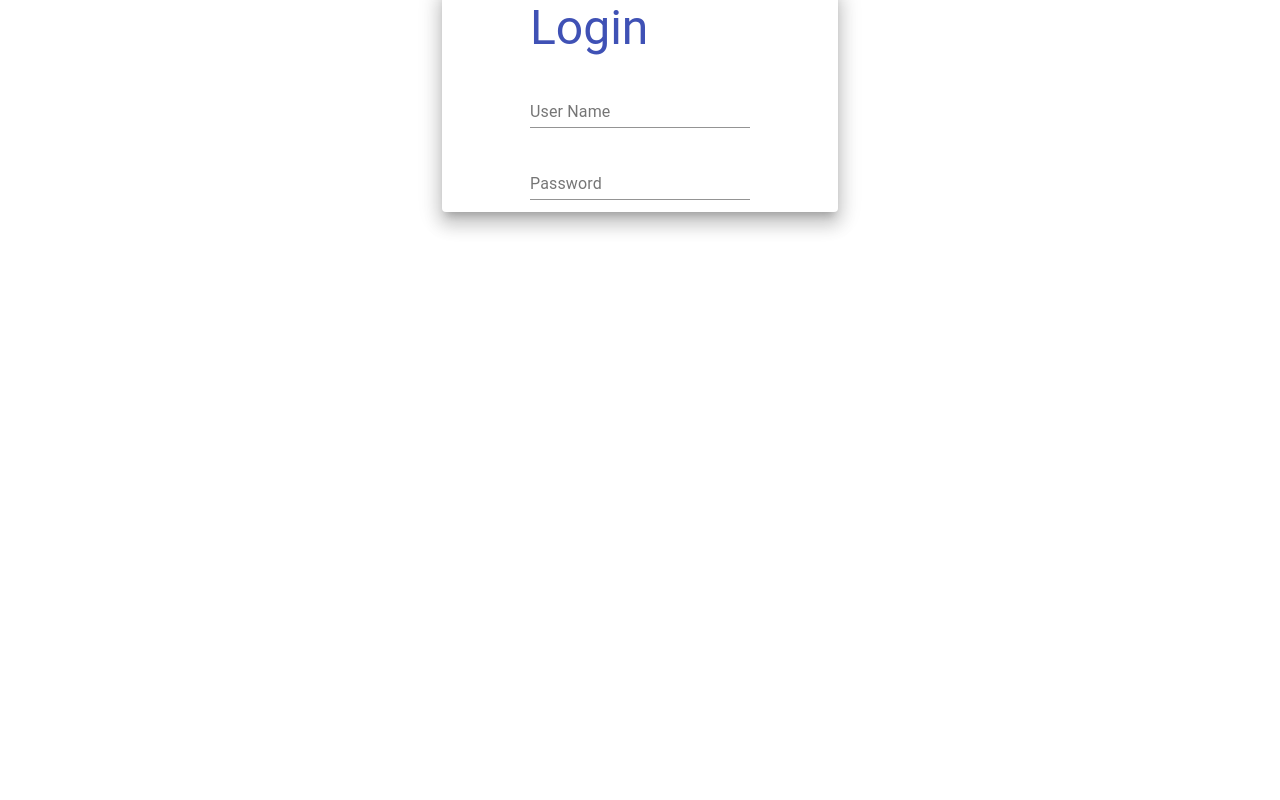
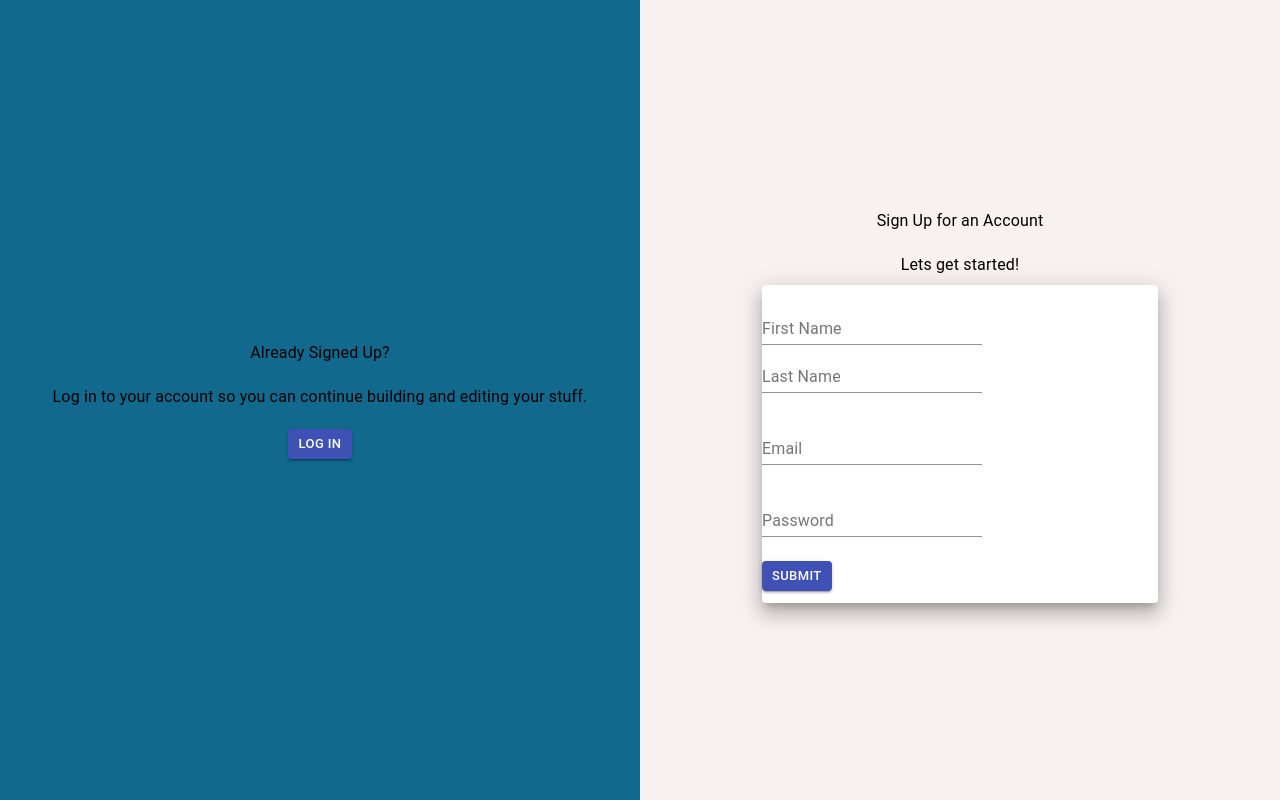
Before and after one commit to Gaganok/NormalniReactProject, a React (Create React App) app: page / in a window 1280 px wide. Built offline with nearby package versions, Linux system fonts and the light colour scheme.

Commit message:
initial login page mockup

```diff
--- a/package.json
+++ b/package.json
@@ -11,8 +11,10 @@
     "@types/node": "^14.14.31",
     "@types/react": "^17.0.2",
     "@types/react-dom": "^17.0.1",
+    "node-sass": "^5.0.0",
     "react": "^17.0.1",
     "react-dom": "^17.0.1",
+    "react-router-dom": "^5.2.0",
     "react-scripts": "4.0.3",
     "web-vitals": "^1.0.1"
   },
--- /dev/null
+++ b/src/component/authorization/RegistrationForm.tsx
@@ -0,0 +1,36 @@
+import React from 'react'
+import { Button, Container, Grid, Input, InputProps, Paper, TextField, Typography } from '@material-ui/core';
+
+
+export default () => {
+
+    return(
+        <div>
+            <Container maxWidth="xs">
+                <Paper elevation={12}>
+                    <Grid container alignContent='center' spacing={3} alignItems="flex-start" direction="column" >
+                        <Grid item>
+                            <TextField id="first_name" label="First Name" />
+                            <TextField id="last_name" label="Last Name" />
+                        </Grid>
+
+                        <Grid item >
+                            <TextField id="email" label="Email" type='email' />
+                        </Grid>
+
+                        <Grid item >
+                            <TextField id="password" label="Password" type='password' />
+                        </Grid>
+
+                        <Grid item >
+                            <Button
+                                variant="contained"
+                                size='small'
+                                color='primary'>Submit</Button>
+                        </Grid>
+                    </Grid>
+                </Paper>
+            </Container>
+        </div>
+    )
+}
--- a/src/index.js
+++ b/src/index.js
@@ -2,12 +2,12 @@ import React from 'react';
 import ReactDOM from 'react-dom';
 import './index.css';
 import App from './App';
-import Page from './page/Page'
+import LoginPage from './page/LoginPage/Index'
 
 ReactDOM.render(
   <React.StrictMode>
     <App />
-    <Page/>
+    <LoginPage/>
   </React.StrictMode>,
   document.getElementById('root')
 );
--- /dev/null
+++ b/src/page/LoginPage/Index.tsx
@@ -0,0 +1,76 @@
+import { Button, Container, TextField, Typography } from '@material-ui/core'
+import React from 'react'
+import RegistrationForm from '../../component/authorization/RegistrationForm'
+import './style.scss'
+
+type LoginProps = {
+
+}
+
+const LoginPage: React.FunctionComponent<LoginProps>  = ({}: LoginProps) =>{
+    return(
+        <div className='login_page'>
+            <div className='left'>
+                <Typography>
+                    Already Signed Up?
+                </Typography>
+
+                <Typography>
+                    Log in to your account so you can continue
+                    building and editing your stuff.
+                </Typography>
+
+                <Button
+                    variant="contained"
+                    size='small'
+                    color='primary'>
+                    Log In
+                </Button>
+            </div>
+
+            <div className='right'>
+                <Typography>
+                    Sign Up for an Account
+                </Typography>
+
+                <Typography>
+                    Lets get started!
+                </Typography>
+
+
+                <RegistrationForm/>
+
+            </div>
+        </div>
+    )
+}
+
+export default LoginPage;
+
+// {
+//     /*
+//     LeftSide:{
+//         <Typography Title>Already Signed Up </Typography>
+//         <Typography Captcha> ... </Typography>
+//         <Button>Log In</Button>
+//     }
+//     RightSide:{
+//         <Typography Title>Sign Up for an Account</Typography>
+//         <Typography Captcha>...</Typography>
+//         <RegistrationForm> {
+//             firsname surname
+//             username
+//             email
+//             password
+//             accept term and condition
+//             <Button>
+//         }
+//         <GoogleFacebookTwitter>
+
+
+//         <Button>Log In</Button>
+//     }
+
+
+//     */
+// }
--- /dev/null
+++ b/src/page/LoginPage/style.scss
@@ -0,0 +1,38 @@
+
+.login_page{
+
+    display: flex;
+    align-items: center;
+
+    .left{
+        width: 50%;
+        min-height: 100vh;
+        background-color: #11698e;
+
+        display: flex;
+        flex-direction: column;
+        align-items: center;
+        justify-content: center;
+
+        >*{
+            margin: 10px 0;
+        }
+    }
+
+    .right{
+        width: 50%;
+        min-height: 100vh;
+        background-color: #f8f1f1;
+
+
+        display: flex;
+        flex-direction: column;
+        align-items: center;
+        justify-content: center;
+
+        >*{
+            margin: 10px 0;
+        }
+    }
+
+}
```
Also changed, not shown: src/test.ts (added), 1 other file (tests, documents, lock files or other folders).
